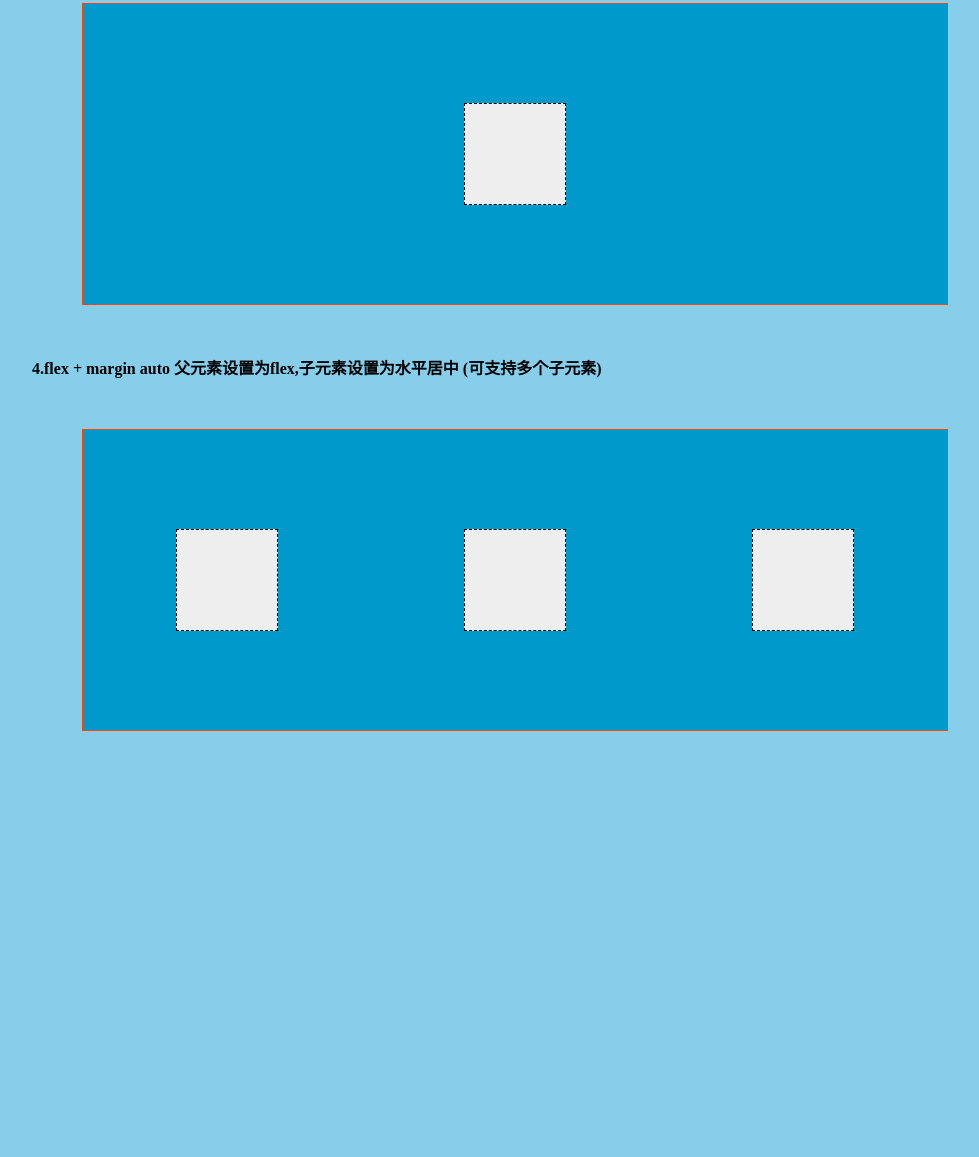
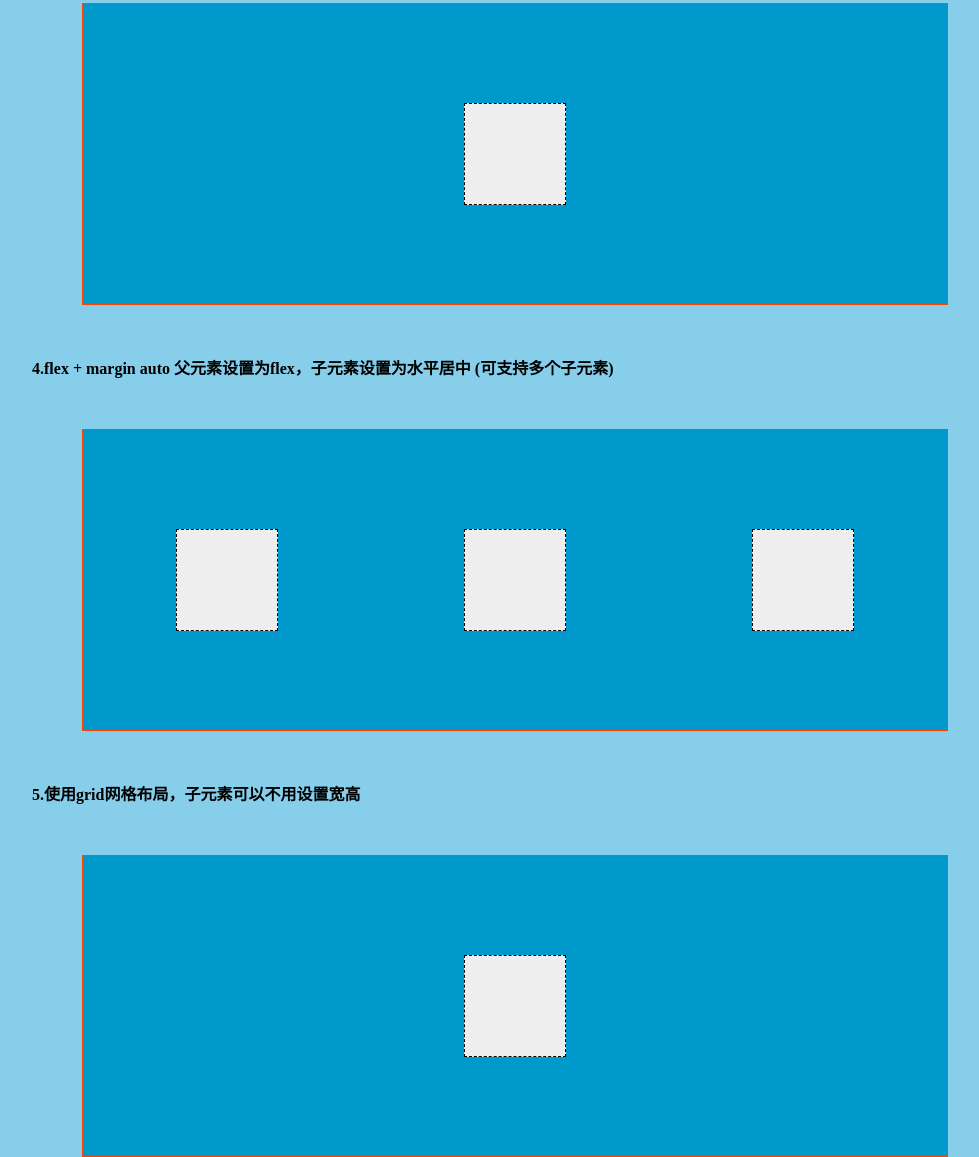
Before and after one commit to shiwanjun1995/Css, a plain HTML site: page 水平垂直居中的方式.html in a window 1280 px wide. Shown: the part 923-2080 px from the top of the page, without its empty margins (68-1047 px from the left). Before the commit the page ends 1654 px from the top, so only its background shows below. Drawn offline with Linux system fonts and the light colour scheme.

Commit message:
添加grid布局

```diff
--- a/水平垂直居中的方式.html
+++ b/水平垂直居中的方式.html
@@ -112,6 +112,24 @@
     margin: auto;
   }
 
+  .parent5 {
+    width: 80%;
+    height: 300px;
+    margin: 50px;
+    border: 1px solid #f40;
+    background: #09c;
+    display: grid;
+  }
+
+  .children5 {
+    width: 100px;
+    height: 100px;
+    background-color: #eee;
+    border: 1px dashed #000;
+    align-self: center;
+    justify-self: center;
+  }
+
 </style>
 
 <body>
@@ -139,15 +157,21 @@
     <div class="children3"></div> -->
   </div>
 
-  <h1>4.flex + margin auto 父元素设置为flex,子元素设置为水平居中 (可支持多个子元素)</h1>
+  <h1>4.flex + margin auto 父元素设置为flex，子元素设置为水平居中 (可支持多个子元素)</h1>
   <div class="parent4">
     <div class="children4"></div>
     <div class="children4"></div>
     <div class="children4"></div>
   </div>
+
+  <h1>5.使用grid网格布局，子元素可以不用设置宽高</h1>
+  <div class="parent5">
+    <div class="children5"></div>
+    <!-- <div class="children5"></div>
+    <div class="children5"></div> -->
+  </div>
   <script>
-
-
+  // 参考文章：https://www.imooc.com/article/17652、https://www.imooc.com/article/271180
   </script>
 </body>
 
```
